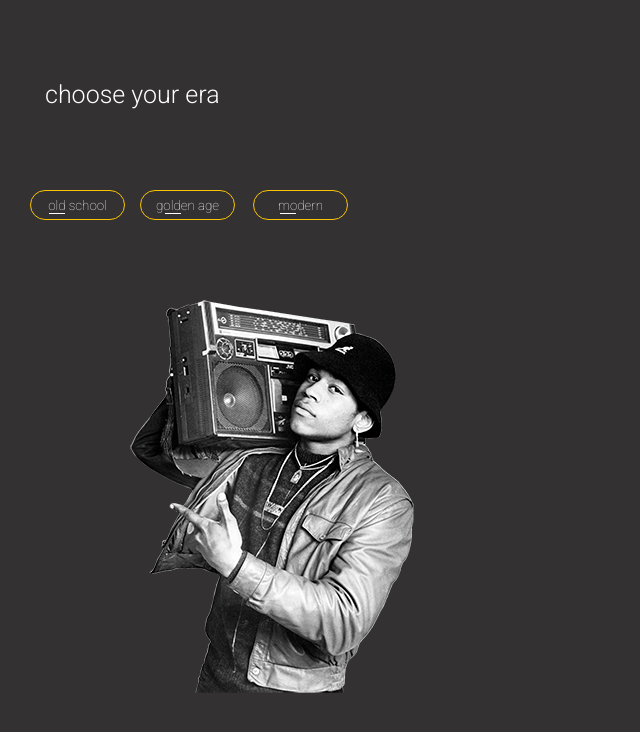
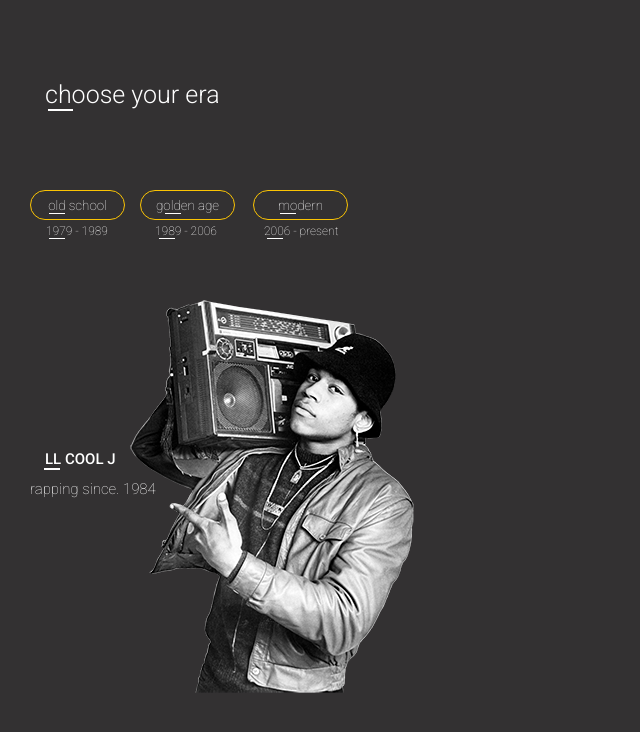
Before and after one commit to josephbondoc/rap.io, a PHP site: page / in a window 1280 px wide. Shown: the top 732 px of the page, without its empty margins (0-640 px from the left). Run offline with PHP 8.4, Linux system fonts and the light colour scheme.

Commit message:
99% done
just need background block details...

```diff
--- a/erapage/app.css
+++ b/erapage/app.css
@@ -81,3 +81,98 @@
     top: 213px;
     left: 280px;
 }
+
+#uchoose {
+    position: absolute;
+    background-color: white;
+    height: 1.5px;
+    width: 25px;
+    top: 109px;
+    left: 48px;
+}
+
+#olddate {
+    color: white;
+    position: absolute;
+    top: 224px;
+    left: 46px;
+    font-size: 12px;
+    font-weight: 100;
+    font-family: roboto;
+}
+
+#goldendate {
+    color: white;
+    position: absolute;
+    top: 224px;
+    left: 155px;
+    font-size: 12px;
+    font-weight: 100;
+    font-family: roboto;
+}
+
+#moderndate {
+    color: white;
+    position: absolute;
+    top: 224px;
+    left: 264px;
+    font-size: 12px;
+    font-weight: 100;
+    font-family: roboto;
+}
+
+#uolddate {
+    position: absolute;
+    background-color: white;
+    height: 1.4px;
+    width: 16px;
+    top: 238px;
+    left: 49px;
+}
+
+#ugoldendate {
+    position: absolute;
+    background-color: white;
+    height: 1.4px;
+    width: 16px;
+    top: 238px;
+    left: 159px;
+}
+
+#umoderndate {
+    position: absolute;
+    background-color: white;
+    height: 1.4px;
+    width: 16px;
+    top: 238px;
+    left: 267px;
+}
+
+#llt {
+    color: white;
+    position: absolute;
+    top: 450px;
+    left: 45px;
+    font-size: 15px;
+    font-weight: 500;
+    font-family: roboto;
+}
+
+#llts {
+    color: white;
+    position: absolute;
+    top: 480px;
+    left: 30px;
+    font-size: 15px;
+    font-weight: 100;
+    font-family: roboto;
+}
+
+#ull {
+    position: absolute;
+    background-color: white;
+    height: 1.5px;
+    width: 16px;
+    top: 468px;
+    left: 44px;
+}
--- a/erapage/index.html
+++ b/erapage/index.html
@@ -20,6 +20,19 @@
         <div id="uold" class="underline"></div>
         <div id="ugolden" class="underline"></div>
         <div id="umodern" class="underline"></div>
+        <div id="uchoose"></div>
+        <span id="olddate">1979 - 1989</span>
+        <span id="goldendate">1989 - 2006</span>
+        <span id="moderndate">2006 - present</span>
+        <div id="uolddate"></div>
+        <div id="ugoldendate"></div>
+        <div id="umoderndate"></div>
+        <span id="llt">LL COOL J</span>
+        <span id="llts">rapping since. 1984</span>
+        <div id="ull"></div>
+
+
+
 
 
     </div>
```
